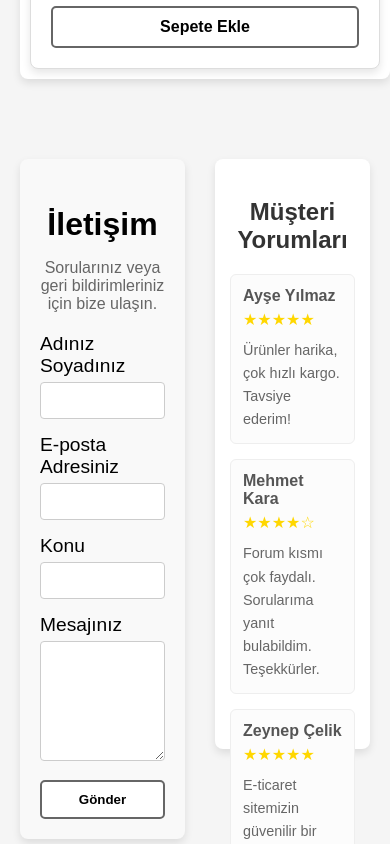
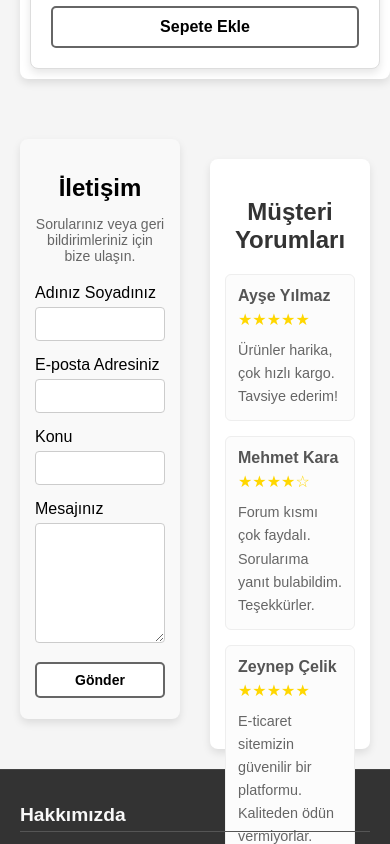
Before and after one commit to alikaankoc1/e-ticaret-app, a React (Vite) app in the folder e-ticaret-app/: page /anasayfa in a window 390 px wide. Shown: the part 8400-9244 px from the top of the page. Built offline with nearby package versions, Linux system fonts and the light colour scheme.

Commit message:
Update Contact.css
responsive contact css code

```diff
--- a/e-ticaret-app/src/components/Contact/Contact.css
+++ b/e-ticaret-app/src/components/Contact/Contact.css
@@ -74,3 +74,32 @@
   transition: background-color 0.3s ease;
   width: 100%;
 }
+@media (max-width: 768px) {
+  .contact-container {
+    padding: 15px; /* İç boşluğu küçült */
+    margin: 20px auto; /* Üst ve alt marjı küçült */
+  }
+
+  .contact-container h2 {
+    font-size: 24px; /* Başlık fontunu küçült */
+  }
+
+  .contact-container p {
+    font-size: 14px; /* Paragraf fontunu küçült */
+  }
+
+  .form-group label {
+    font-size: 1rem; /* Etiket fontunu küçült */
+  }
+
+  .form-group input,
+  .form-group textarea {
+    padding: 8px; /* Giriş alanlarının iç boşluğunu küçült */
+    font-size: 14px; /* Giriş metni fontunu küçült */
+  }
+
+  .submit-button {
+    padding: 8px 16px; /* Butonun iç boşluğunu küçült */
+    font-size: 14px; /* Buton metni fontunu küçült */
+  }
+}
```
